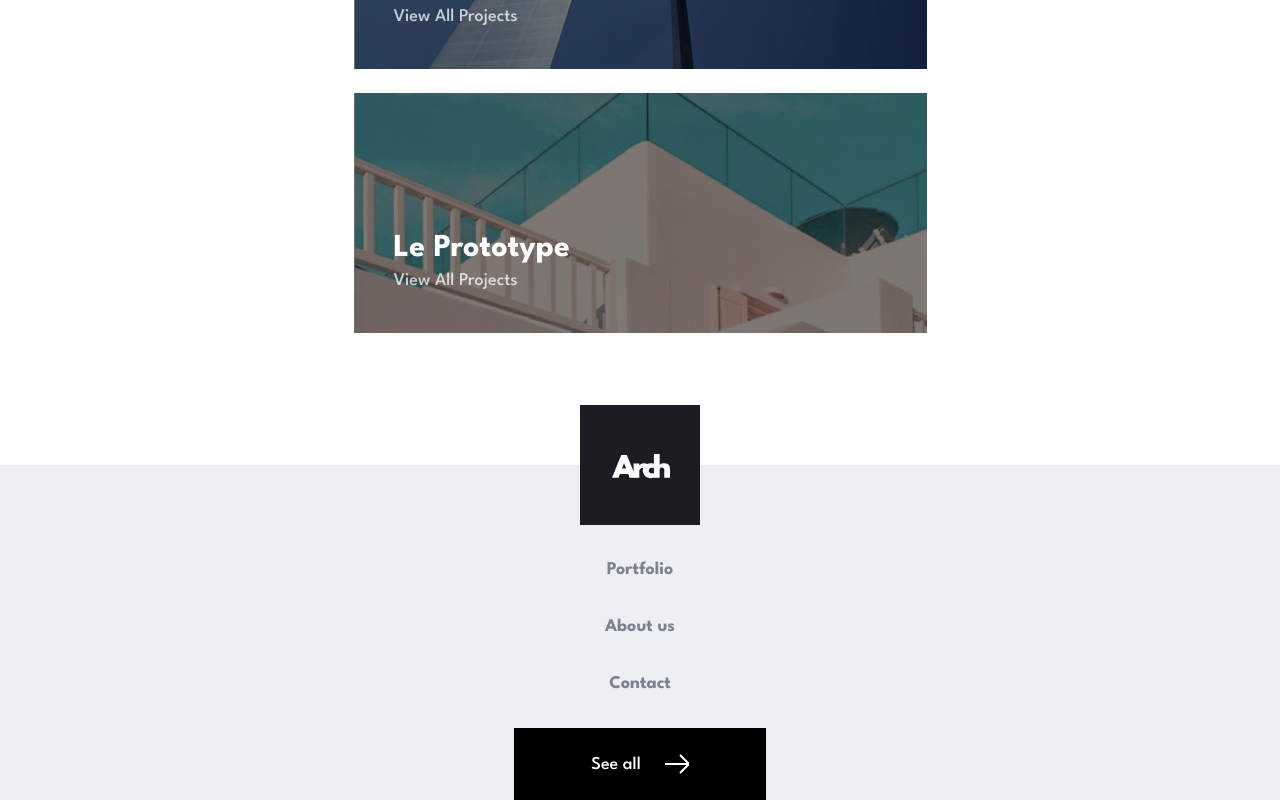
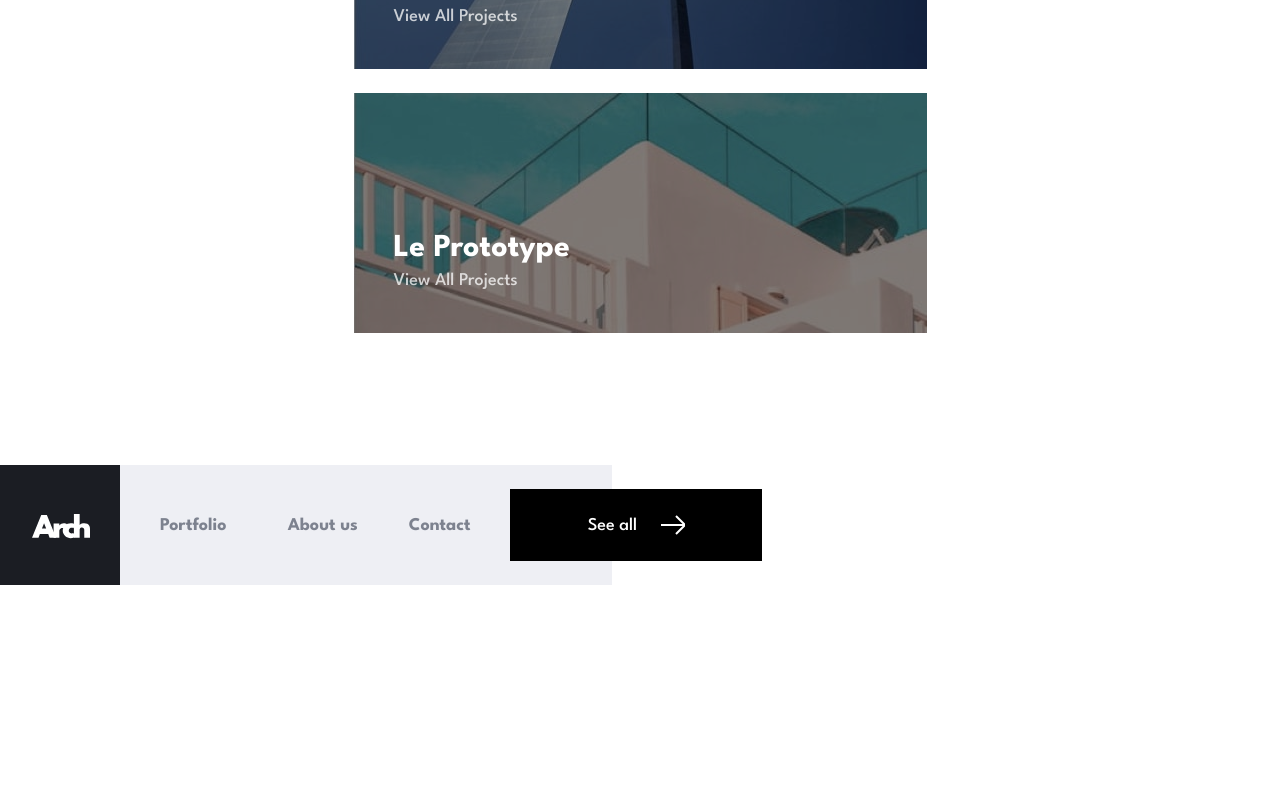
Before and after one commit to gigakhrz/arch-studio-multi-page-website, a Next.js app: page / in a window 1280 px wide. Shown: the part 3007-3807 px from the top of the page. After the commit the page ends 3592 px from the top, so only its background shows below. Built offline with nearby package versions, Linux system fonts and the light colour scheme.

Commit message:
create tablet header styles

```diff
--- a/src/app/components/Footer/Footer.tsx
+++ b/src/app/components/Footer/Footer.tsx
@@ -3,17 +3,20 @@ import logoImg from "../../../../public/assets/icons/Logo.svg";
 import arrowIcon from "../../../../public/assets/icons/Group 18.svg";
 const Footer = (): JSX.Element => {
   return (
-    <div className="flex flex-col items-center justify-center gap-[32px] bg-[#EEEFF4]">
-      <img src={logoImg.src} alt="logo image" className="mt-[-60px]" />
+    <div
+      className="flex flex-col items-center justify-center gap-[32px] bg-[#EEEFF4] md:flex-row md:h-[120px] md:justify-start md:w-[612px]
+    md:gap-[40px] "
+    >
+      <img src={logoImg.src} alt="logo image" className="mt-[-60px] md:m-0" />
       <Link
-        className="text-[#7D828F] text-[18px] font-bold leading-[25px] "
+        className="text-[#7D828F] text-[18px] font-bold leading-[25px] md:mr-[21px] "
         href="/portfolio"
       >
         Portfolio
       </Link>
 
       <Link
-        className="text-[#7D828F] text-[18px] font-bold leading-[25px] "
+        className="text-[#7D828F] text-[18px] font-bold leading-[25px] md:mr-[11px]"
         href="/about"
       >
         About us
@@ -27,7 +30,7 @@ const Footer = (): JSX.Element => {
       </Link>
 
       <Link
-        className="flex items-center justify-center gap-[24px] bg-black z-10 w-[252px] h-[72px]"
+        className="flex items-center justify-center gap-[24px] bg-black z-10 w-[252px] h-[72px] min-w-[252px] md:mr-[-300px]"
         href="/portfolio"
       >
         <h4 className="text-[18px] leading-[25px] font-bolds text-white ">
```
